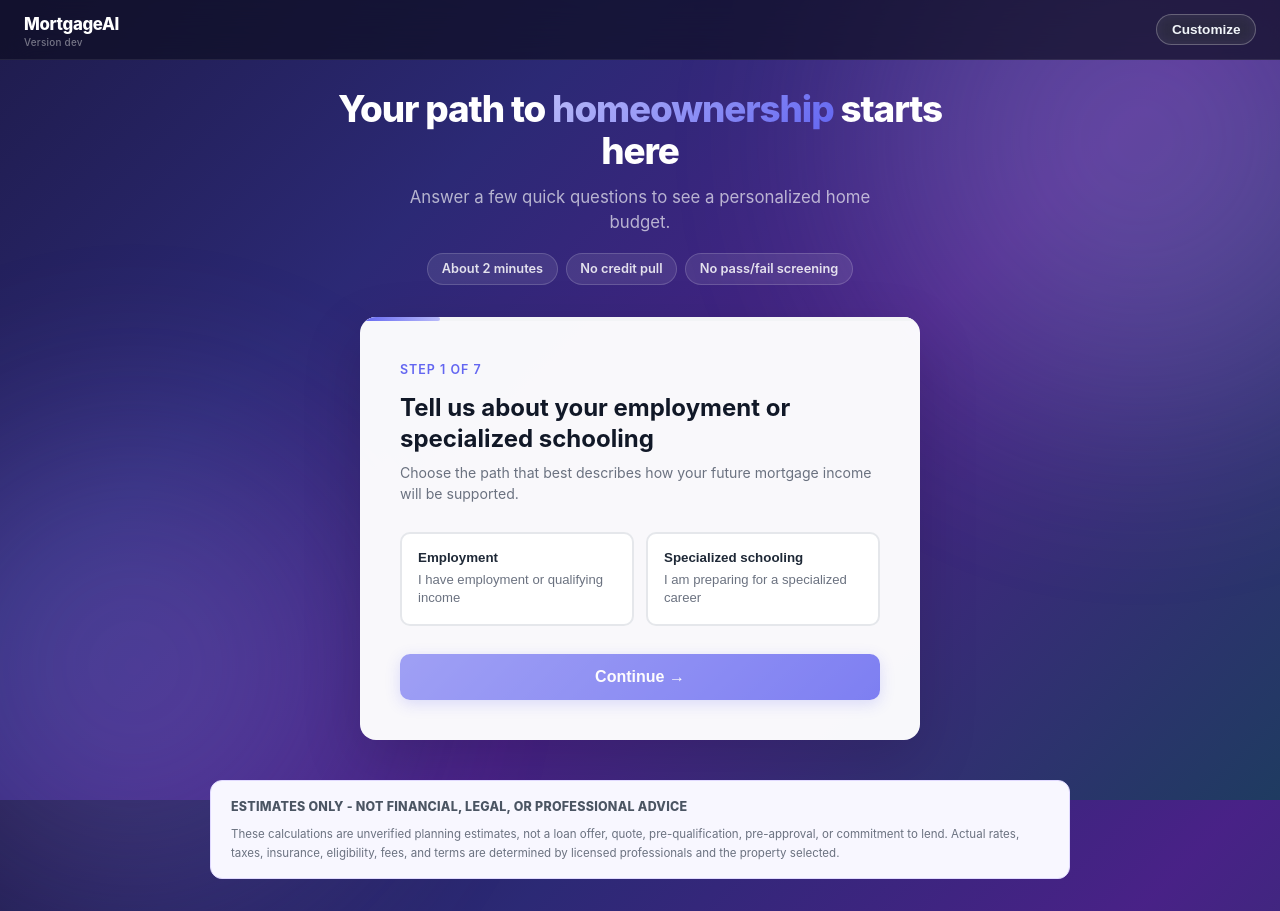
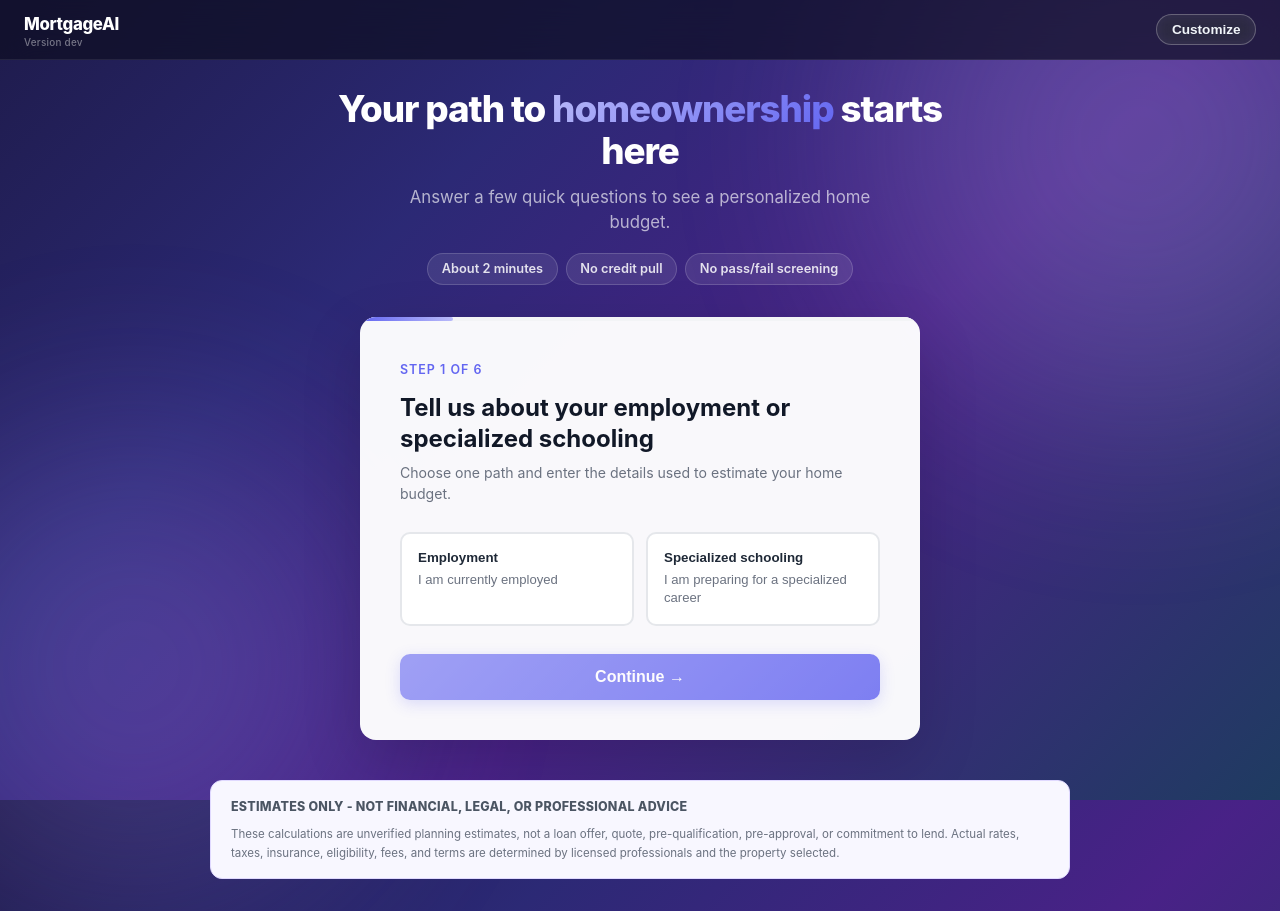
Before and after one commit to TannerSchulz/WHSpring2026, a React (Vite) app in the folder WestleyIdea/frontend/: page / in a window 1280 px wide. Built offline with nearby package versions, Linux system fonts and the light colour scheme.

Commit message:
Combine employment and income into a single questionnaire step

```diff
--- a/WestleyIdea/frontend/src/components/MortgageForm.tsx
+++ b/WestleyIdea/frontend/src/components/MortgageForm.tsx
@@ -12,8 +12,7 @@ interface Props {
 type StepType = 'employment' | 'currency' | 'credit' | 'location' | 'loan'
 
 export const STEPS: Array<{ field: string; question: string; hint: string; type: StepType }> = [
-  { field: 'income_source', question: 'Tell us about your employment or specialized schooling', hint: 'Choose the path that best describes how your future mortgage income will be supported.', type: 'employment' },
-  { field: 'annual_income', question: "What's your annual income?", hint: 'Enter gross income before taxes from all sources.', type: 'currency' },
+  { field: 'income_source', question: 'Tell us about your employment or specialized schooling', hint: 'Choose one path and enter the details used to estimate your home budget.', type: 'employment' },
   { field: 'monthly_debts', question: 'What are your monthly debt payments?', hint: 'Include loan and minimum card payments. Enter 0 if you have none.', type: 'currency' },
   { field: 'credit_range', question: 'Which credit range are you in?', hint: 'An estimate is enough. Every range can continue to the results.', type: 'credit' },
   { field: 'location', question: 'What county and state are you looking in?', hint: 'Location helps estimate property taxes and homeowners insurance.', type: 'location' },
@@ -60,7 +59,9 @@ export default function MortgageForm({ onSubmit, loading, onFieldCommit }: Props
 
   const valid = () => {
     if (current.type === 'employment') {
-      if (values.income_source === 'employment') return values.employment_years !== undefined
+      if (values.income_source === 'employment') {
+        return values.employment_years !== undefined && values.annual_income !== undefined
+      }
       return values.income_source === 'schooling'
         && !!values.school_program?.trim()
         && !!values.graduation_date
@@ -85,15 +86,22 @@ export default function MortgageForm({ onSubmit, loading, onFieldCommit }: Props
     if (current.type === 'loan') commits.push(['loan_type', values.loan_type!])
     if (current.type === 'employment') {
       commits.push(['income_source', values.income_source!])
-      if (values.income_source === 'employment') commits.push(['employment_years', values.employment_years ?? 0])
-      else commits.push(['school_program', values.school_program!])
+      if (values.income_source === 'employment') {
+        commits.push(['employment_years', values.employment_years ?? 0])
+        commits.push(['annual_income', values.annual_income ?? 0])
+      } else {
+        commits.push(['school_program', values.school_program!])
+        commits.push(['expected_salary', values.expected_salary ?? 0])
+      }
     }
     commits.forEach(([field, value]) => onFieldCommit(field, value))
 
     if (step < STEPS.length - 1) return setStep(step + 1)
 
     const range = CREDIT_RANGES.find(item => item.value === values.credit_range)
-    const annualIncome = values.annual_income ?? 0
+    const annualIncome = values.income_source === 'schooling'
+      ? values.expected_salary ?? 0
+      : values.annual_income ?? 0
     const savings = values.available_savings ?? 0
     onSubmit({
       ...values,
@@ -116,14 +124,17 @@ export default function MortgageForm({ onSubmit, loading, onFieldCommit }: Props
     <div className="path-wrap">
       <div className="choice-grid">
         <button type="button" className={`choice-card${values.income_source === 'employment' ? ' selected' : ''}`} onClick={() => setValues(v => ({ ...v, income_source: 'employment' }))}>
-          <strong>Employment</strong><span>I have employment or qualifying income</span>
+          <strong>Employment</strong><span>I am currently employed</span>
         </button>
         <button type="button" className={`choice-card${values.income_source === 'schooling' ? ' selected' : ''}`} onClick={() => setValues(v => ({ ...v, income_source: 'schooling' }))}>
           <strong>Specialized schooling</strong><span>I am preparing for a specialized career</span>
         </button>
       </div>
       {values.income_source === 'employment' && (
-        <label className="field-stack"><span>Years of steady employment or qualifying income</span><input ref={inputRef} className="plain-entry" type="number" min="0" step="0.1" value={values.employment_years ?? ''} onChange={e => setValues(v => ({ ...v, employment_years: e.target.value === '' ? undefined : Number(e.target.value) }))} /></label>
+        <div className="school-grid">
+          <label className="field-stack"><span>Years at steady employment</span><input ref={inputRef} className="plain-entry" type="number" inputMode="numeric" min="0" step="1" value={values.employment_years ?? ''} onChange={e => setValues(v => ({ ...v, employment_years: e.target.value === '' ? undefined : Math.max(0, Math.trunc(Number(e.target.value))) }))} /></label>
+          <label className="field-stack"><span>Annual income before taxes</span><div className="input-wrap"><span className="input-prefix">$</span><input className="step-input" inputMode="numeric" value={display.annual_income ?? ''} onChange={e => setCurrency('annual_income', e.target.value)} /></div></label>
+        </div>
       )}
       {values.income_source === 'schooling' && (
         <div className="school-grid">
--- a/WestleyIdea/frontend/src/components/ValueTracker.tsx
+++ b/WestleyIdea/frontend/src/components/ValueTracker.tsx
@@ -7,6 +7,7 @@ const FIELD_META: Record<string, { label: string; format: (value: string | numbe
   income_source: { label: 'Income path', format: value => value === 'schooling' ? 'Specialized schooling' : 'Employment' },
   employment_years: { label: 'Employment', format: value => `${value} years` },
   school_program: { label: 'Program', format: String },
+  expected_salary: { label: 'Expected income', format: value => `$${Number(value).toLocaleString()}` },
   annual_income: { label: 'Annual income', format: value => `$${Number(value).toLocaleString()}` },
   monthly_debts: { label: 'Monthly debts', format: value => `$${Number(value).toLocaleString()}` },
   credit_range: { label: 'Credit range', format: String },
```
